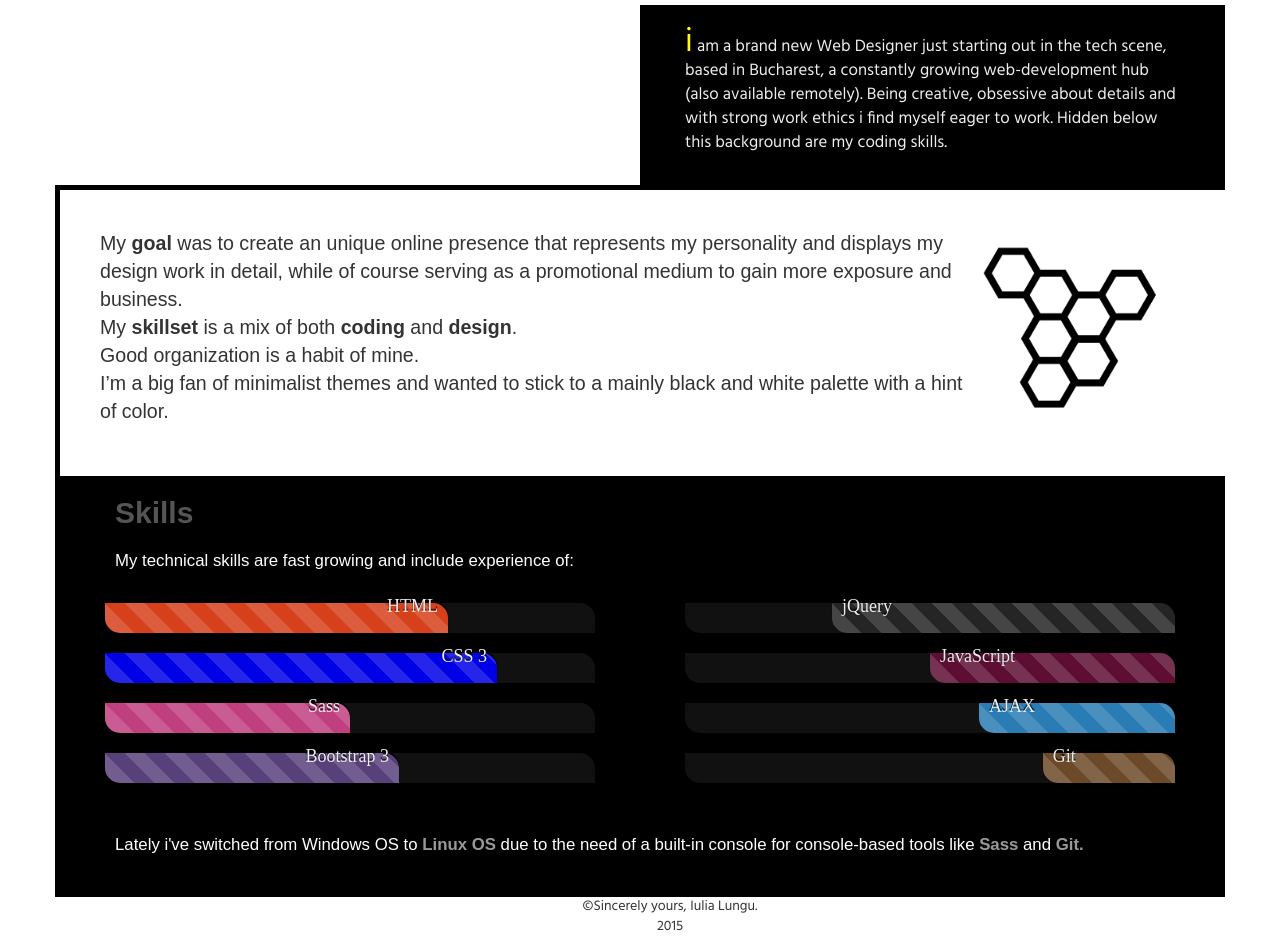
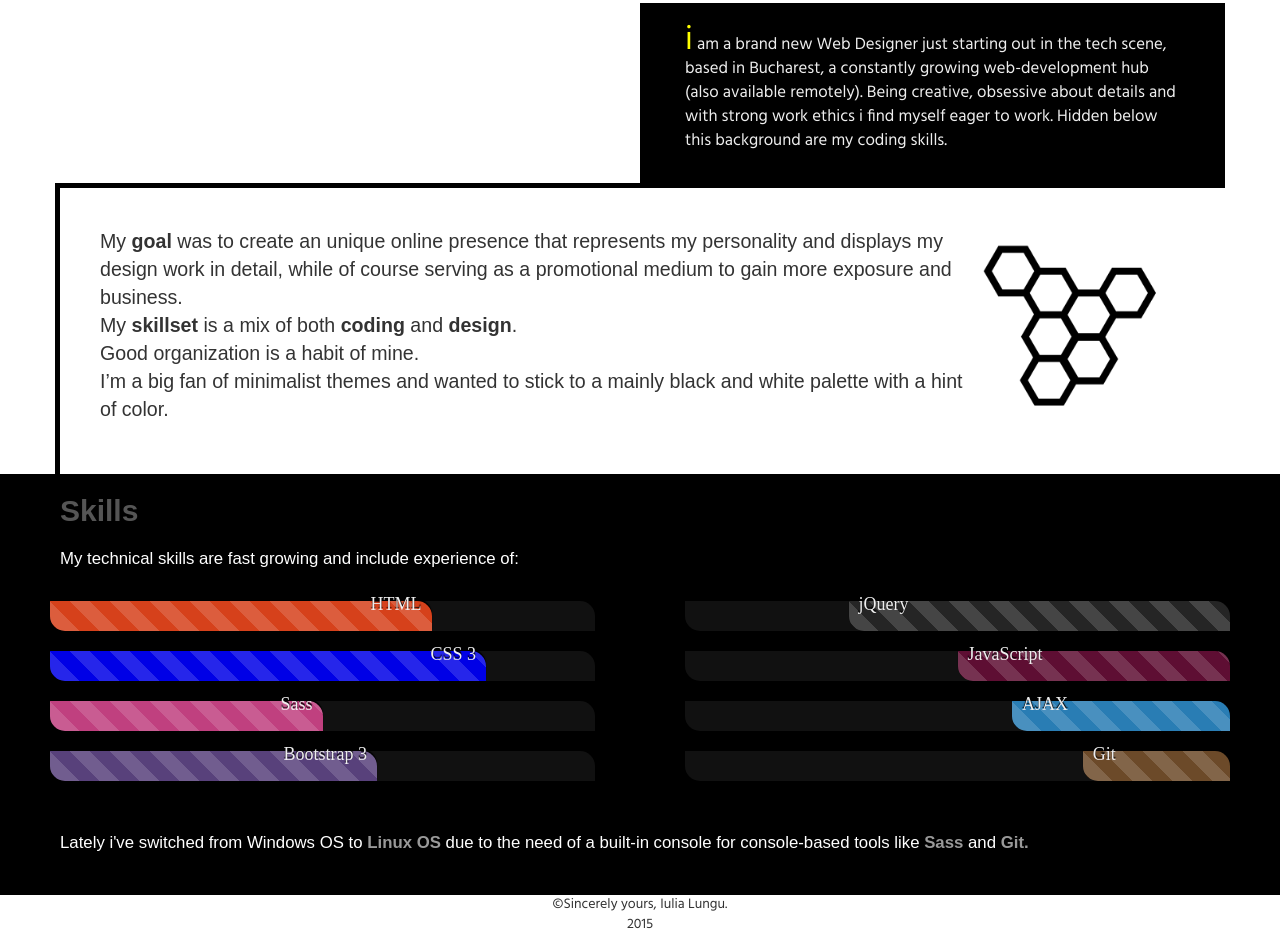
Before and after one commit to iuliaL/Portfolio, a plain HTML site: page index.html in a window 1280 px wide. Shown: the part 733-1671 px from the top of the page. Drawn offline with nearby package versions, Linux system fonts and the light colour scheme; a web font is replaced by a local one.

Commit message:
reset containers

```diff
--- a/index.html
+++ b/index.html
@@ -60,17 +60,17 @@
 				</div><!-- end 2nd row -->
 
 				<div class="row">
-					<div class="col-xs-12">
-						<div class="border">
+					<div class="col-xs-12 border">
+
 							<p>My <strong>goal</strong> was to create an unique online presence that represents my personality and displays my design work in detail, while of course serving as a promotional medium to gain more exposure and business.<br>
 							My <strong>skillset</strong> is a mix of both <strong>coding</strong> and <strong>design</strong>.<br>
 							Good organization is a habit of mine.<br>
 							I’m a big fan of minimalist themes and wanted to stick to a mainly black and white palette with a hint of color.</p>
 							<img src="img/honeycomb.png" class="hidden-xs honeycomb">
-						</div>
+
 					</div>
 				</div><!-- end 3rd row -->
-
+			</div> <!-- end container-->
 			<div class="skills">
 			<h2>Skills</h2>
 			<p>My technical skills are fast growing and include experience of:</p>
@@ -121,7 +121,8 @@
 					</div>
 				</div><!-- end row -->
 				<p>Lately i've switched from Windows OS to <strong>Linux OS</strong> due to the need of a built-in console for console-based tools like <strong>Sass</strong> and <strong>Git.</strong></p>
-			</div> <!-- end container-->
+			</div> <!-- end skills -->
+
 
 		<footer class="container-fluid">
 		<div class="container text-center">
--- a/style.scss
+++ b/style.scss
@@ -12,7 +12,7 @@ body {
 
 /*--------------------------------Navbar */
 .navbar-reset {
-	//border: none;
+	border: none;
 	margin-bottom: 20px;
 	font: { family: $Cantarell;
 			weight: 500;
@@ -131,8 +131,6 @@ body {
  	border-top: 5px solid black;
  	border-left: 5px solid black;
  	padding: 40px;
- 	margin-left: -15px;
-    margin-right: -15px;
 
  	p {
  		font-size: 1.4em;
@@ -156,8 +154,6 @@ body {
 	background: #000;
 	padding: 20px;
 	font-family: $Cantarell;
-	margin-left: -15px;
-    margin-right: -15px;
 	@media (max-width: 768px) {
 		padding: 20px 0px;
 	}
```
Also changed, not shown: style.css, 1 other file.
